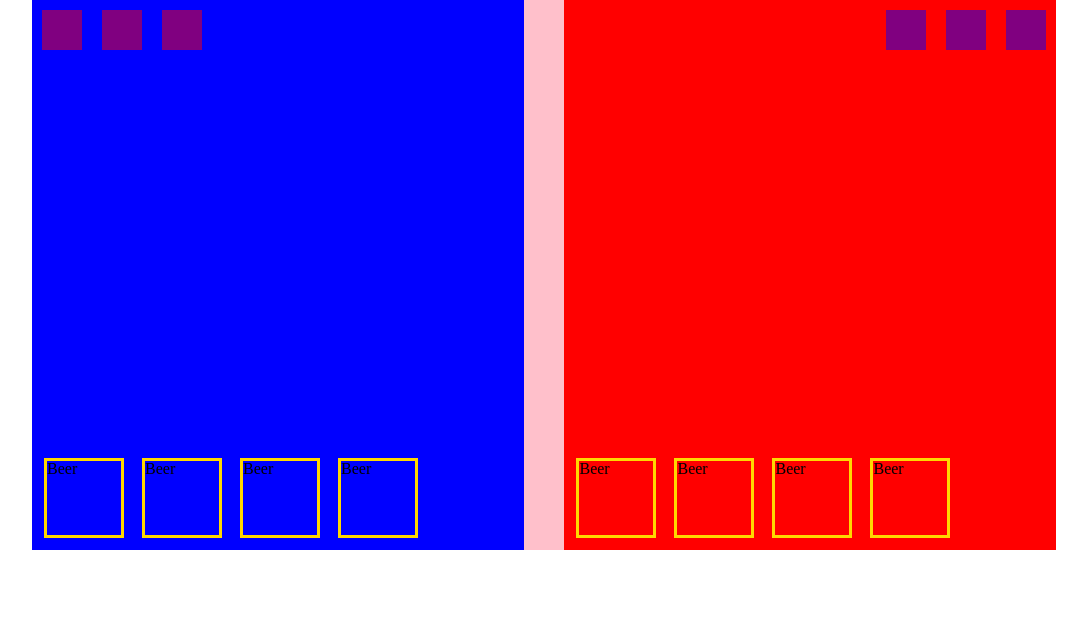
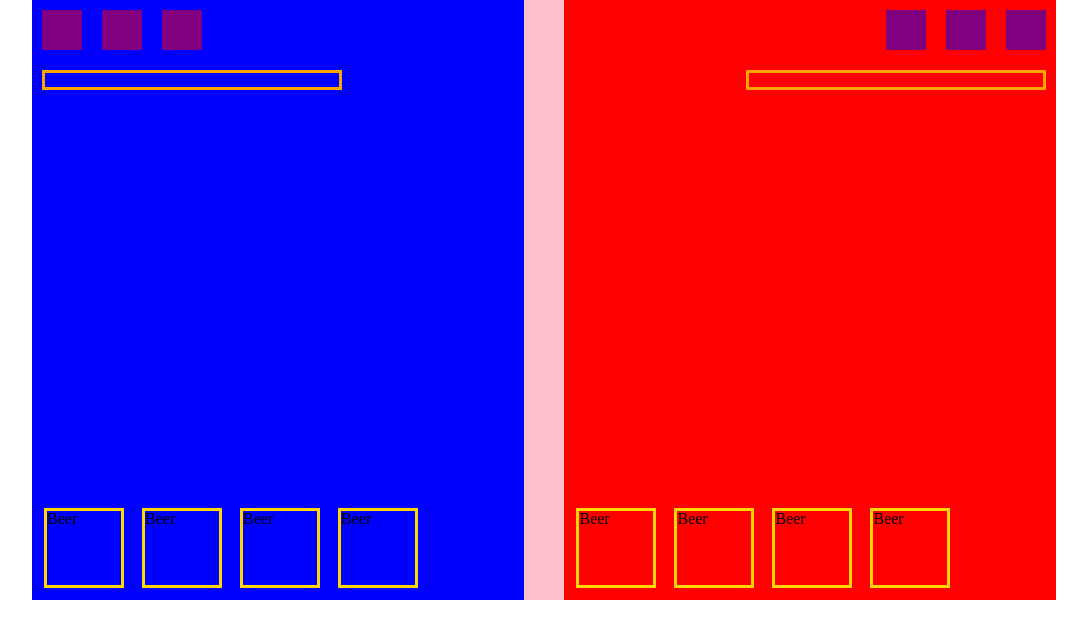
Before and after one commit to freddieduffield/WDI_PROJECT_1, a PHP site: page / in a window 1280 px wide. Shown: the part 100-739 px from the top of the page, without its empty margins (96-1183 px from the left). Run offline with PHP 8.4, Linux system fonts and the light colour scheme; some libraries are stand-ins or nearby versions.

Commit message:
more html

```diff
--- a/css/style.css
+++ b/css/style.css
@@ -5,7 +5,7 @@
 .playerOne {
   float: left;
   width: 48%;
-  height: 550px;
+  height: 600px;
   background-color: blue;
   border: 30px 20px 5px;
   position: relative;
@@ -14,7 +14,7 @@
 .cpuPlayer {
 float: right;
 width: 48%;
-height: 550px;
+height: 600px;
 background-color: red;
 position: relative;
 }
@@ -23,7 +23,7 @@ position: relative;
   width: 80%;
   background-color: pink;
   margin: 0 auto;
-  height: 550px;
+  height: 600px;
 
 }
 .powerups{
@@ -70,5 +70,12 @@ header {
 }
 
 button {
+}
 
+.powerBar{
+  width: 300px;
+  height: 20px;
+  margin: 10px;
+  border: 3px solid orange;
+  position: relative;
 }
--- a/index.html
+++ b/index.html
@@ -4,10 +4,9 @@
     <meta charset="utf-8">
     <title>Project Zero</title>
     <script
-  src="https://code.jquery.com/jquery-3.2.1.min.js"
-  integrity="sha256-hwg4gsxgFZhOsEEamdOYGBf13FyQuiTwlAQgxVSNgt4="
+  src="https://code.jquery.com/jquery-2.2.4.js"
+  integrity="sha256-iT6Q9iMJYuQiMWNd9lDyBUStIq/8PuOW33aOqmvFpqI="
   crossorigin="anonymous"></script>
-  <!-- <script src="//twemoji.maxcdn.com/twemoji.min.js"></script> -->
     <script src="js/app.js" charset="utf-8"></script>
     <link rel="stylesheet" href="css/reset.css">
     <link rel="stylesheet" href="css/style.css">
@@ -21,10 +20,19 @@
 
 
 <div class="playerOne">
-  <div class="health">
+  <div class="scores">
+    <div class="health">
   <div class="healthBarBox left"></div>
-  <div class="healthBarBox left "></div>
   <div class="healthBarBox left"></div>
+  <div class="healthBarBox left"></div>
+</div>
+
+<div class="powerBar left">
+  <div class="powerBarIncrement left"></div>
+  <div class="powerBarIncrement left"></div>
+  <div class="powerBarIncrement left"></div>
+  <div class="powerBarIncrement left"></div>
+</div>
 </div>
 
   <div class="character"></div>
@@ -39,12 +47,23 @@
 
 
 
+
 <div class="cpuPlayer">
 
-  <div class="health"></div>
+  <div class="scores">
+  <div class="health">
   <div class="healthBarBox right"></div>
   <div class="healthBarBox right"></div>
   <div class="healthBarBox right"></div>
+  </div>
+<div class="powerBar right">
+  <div class="powerBarIncrement right"></div>
+  <div class="powerBarIncrement right"></div>
+  <div class="powerBarIncrement right"></div>
+  <div class="powerBarIncrement right"></div>
+
+</div>
+</div>
 
 <div class="character"></div>
 
```
